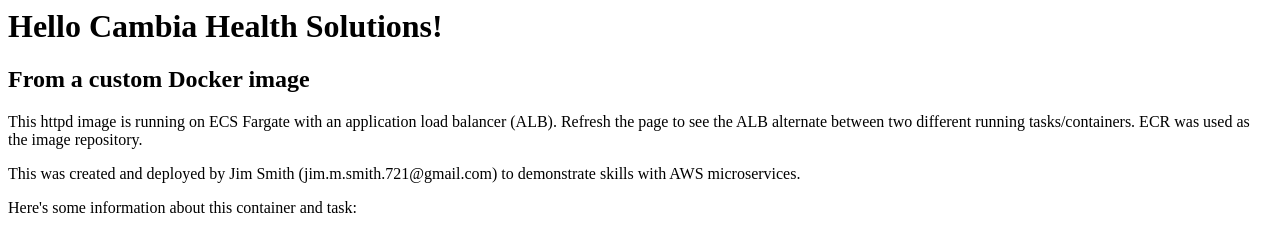
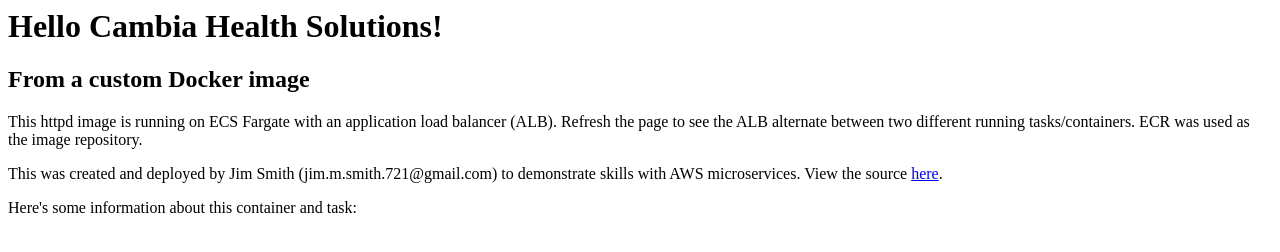
Before and after one commit to JimMcKenzieSmith/hello-cambia, a plain HTML site: page public-html/index.html in a window 1280 px wide. Drawn offline with Linux system fonts and the light colour scheme.

Commit message:
updates index.html to have a link to this repo

```diff
--- a/public-html/index.html
+++ b/public-html/index.html
@@ -3,6 +3,6 @@
 
 <p>This httpd image is running on ECS Fargate with an application load balancer (ALB). Refresh the page to see the ALB alternate between two different running tasks/containers. ECR was used as the image repository.</p>
 
-<p>This was created and deployed by Jim Smith (jim.m.smith.721@gmail.com) to demonstrate skills with AWS microservices.</p>
+<p>This was created and deployed by Jim Smith (jim.m.smith.721@gmail.com) to demonstrate skills with AWS microservices. View the source <a target="_blank" href="https://github.com/JimMcKenzieSmith/hello-cambia">here</a>.</p>
 
 <p>Here's some information about this container and task:</p>
```
